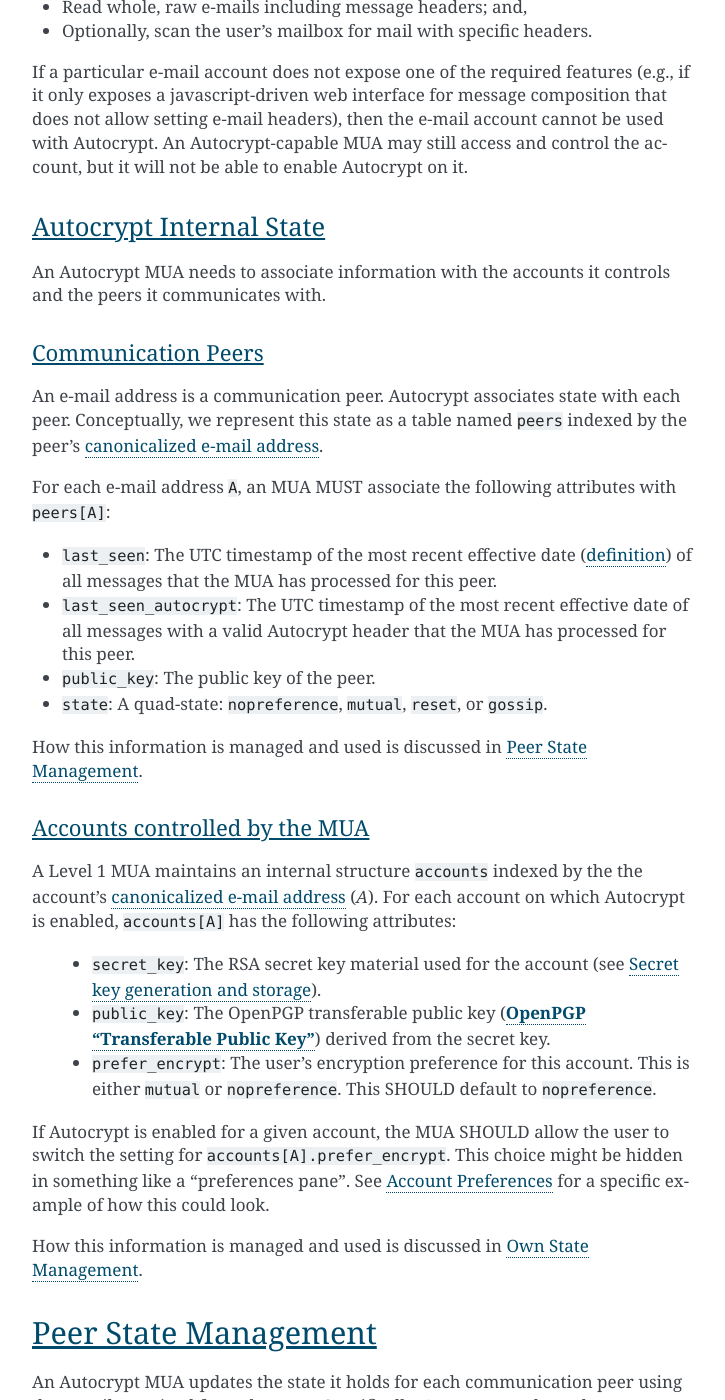
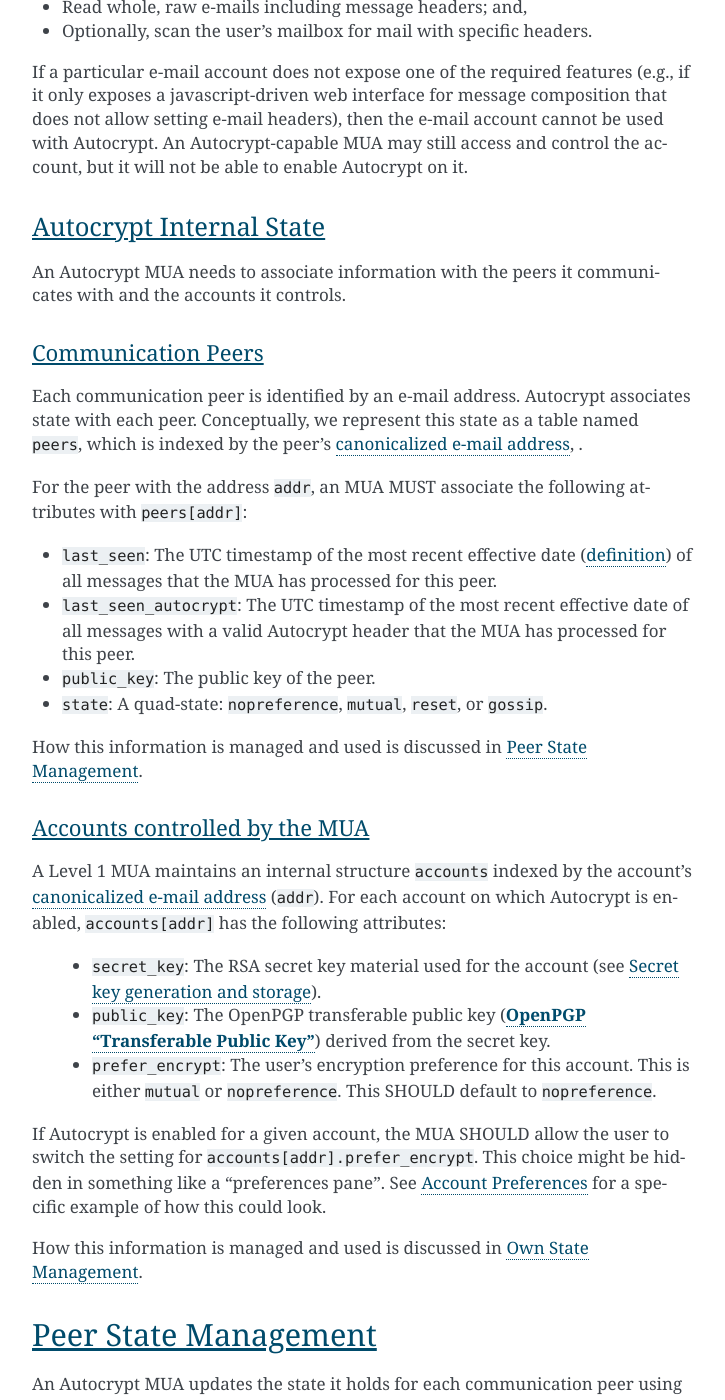
Before and after one commit to autocrypt/autocrypt, a Sphinx documentation site: the page built from doc/level1.rst, in a window 1280 px wide and 1400 px high, scrolled down 2778 px. Shown: the whole window, without its empty margins (388-1113 px from the left). Built offline with Sphinx 7.4.7, drawn with Linux system fonts in a browser that asks for light colours; some of the changed text lies outside the part shown.

Commit message:
Expand A to addr, from-addr, sender-addr, or to-addr as appropriate

```diff
--- a/doc/level1.rst
+++ b/doc/level1.rst
@@ -93,21 +93,21 @@
 Autocrypt Internal State
 ++++++++++++++++++++++++
 
-An Autocrypt MUA needs to associate information with the accounts it
-controls and the peers it communicates with.
+An Autocrypt MUA needs to associate information with the peers it
+communicates with and the accounts it controls.
 
 .. _peers:
 
 Communication Peers
 ~~~~~~~~~~~~~~~~~~~
 
-An e-mail address is a communication peer.  Autocrypt associates state
-with each peer.  Conceptually, we represent this state as a table named
-``peers`` indexed by the peer's :doc:`canonicalized
-e-mail address <address-canonicalization>`.
+Each communication peer is identified by an e-mail address.  Autocrypt
+associates state with each peer.  Conceptually, we represent this
+state as a table named ``peers``, which is indexed by the peer's
+:doc:`canonicalized e-mail address <address-canonicalization>`, .
 
-For each e-mail address ``A``, an MUA MUST associate the following
-attributes with ``peers[A]``:
+For the peer with the address ``addr``, an MUA MUST associate the
+following attributes with ``peers[addr]``:
 
 * ``last_seen``: The UTC timestamp of the most recent effective date
   (:ref:`definition <effective_date>`) of all messages that the MUA has
@@ -127,9 +127,9 @@
 ~~~~~~~~~~~~~~~~~~~~~~~~~~~~~~
 
 A Level 1 MUA maintains an internal structure ``accounts`` indexed by
-the  the account's :doc:`canonicalized e-mail address
-<address-canonicalization>` (`A`).  For each account on which Autocrypt is
-enabled, ``accounts[A]`` has the following attributes:
+the account's :doc:`canonicalized e-mail address
+<address-canonicalization>` (``addr``).  For each account on which
+Autocrypt is enabled, ``accounts[addr]`` has the following attributes:
 
  * ``secret_key``: The RSA secret key material used for
    the account (see :ref:`secretkeys`).
@@ -141,13 +141,14 @@
    This SHOULD default to ``nopreference``.
 
 If Autocrypt is enabled for a given account, the MUA SHOULD allow the
-user to switch the setting for ``accounts[A].prefer_encrypt``.  This
-choice might be hidden in something like a "preferences pane".  See
-:ref:`preference-ui` for a specific example of how this could look.
+user to switch the setting for ``accounts[addr].prefer_encrypt``.
+This choice might be hidden in something like a "preferences pane".
+See :ref:`preference-ui` for a specific example of how this could
+look.
 
-How this information is managed and used is discussed in :ref:`accounts-management`.
+How this information is managed and used is discussed in :ref:`account-management`.
 
-.. _peer-state-management:
+.. _peer-management:
 
 Peer State Management
 ---------------------
@@ -232,15 +233,17 @@
 Header injection in outbound mail
 ~~~~~~~~~~~~~~~~~~~~~~~~~~~~~~~~~
 
-During message composition, if the ``From:`` header of the
-outgoing e-mail (the ``sender address``) matches an address for which the Autocrypt-capable MUA
-has secret key material (``accounts[A].secret_key``), it
-SHOULD include an Autocrypt header. This header MUST contain the
-corresponding public key material (``accounts[A].public_key``) as the ``keydata``
-attribute, and the ``sender address`` as the ``addr`` attribute.  The most
-minimal Level 1 compliant MUA will only include these two attributes.  If
-``accounts[A].prefer_encrypt`` is set to ``mutual``, then the header MUST
-have a ``prefer-encrypt`` attribute with the value ``mutual``.
+During message composition, if the ``From:`` header of the outgoing
+e-mail (the ``from-addr``) matches an address for which the
+Autocrypt-capable MUA has secret key material
+(``accounts[from-addr].secret_key``), it SHOULD include an Autocrypt
+header. This header MUST contain the corresponding public key material
+(``accounts[from-addr].public_key``) as the ``keydata`` attribute, and
+``from-addr`` as the ``addr`` attribute.  The most minimal Level 1
+compliant MUA will only include these two attributes.  If
+``accounts[from-addr].prefer_encrypt`` is set to ``mutual``, then the
+header MUST have a ``prefer-encrypt`` attribute with the value
+``mutual``.
 
 The MUA MUST NOT include more than one valid Level 1 ``Autocrypt``
 header (see :ref:`update-peers`).
@@ -295,11 +298,10 @@
     a :rfc:`User ID <4880#section-5.11>` that matches the message's
     ``From`` address.
 
-``peers[A].state`` semantics
+``peers[addr].state`` semantics
 ~~~~~~~~~~~~~~~~~~~~~~~~~~~~~~~~~
 
-The ``state`` value of a particular ``peers`` entry is selected from a
-set range of values:
+The value of the ``state`` attribute can be either:
 
   - ``nopreference`` means the peer has not opted into mutual
     encryption.  The MUA may or may not know a key for such a peer.
@@ -324,11 +326,12 @@
 Updating Autocrypt Peer State
 +++++++++++++++++++++++++++++
 
-Incoming messages may be processed to update the ``peers`` entry for the
-sender by a MUA at receive or display time.
+Incoming messages may be processed to update the ``peers`` entry for
+the sender identified by ``sender-addr``, by an MUA at receive or
+display time.
 
-Messages SHOULD be ignored, and ``peers[A]`` SHOULD NOT be updated in
-the following cases:
+Messages SHOULD be ignored, and ``peers[sender-addr]`` SHOULD NOT be
+updated in the following cases:
 
   - The content-type is ``multipart/report``. In this case, it can be assumed
     the message was auto-generated. This avoids triggering a ``reset``
@@ -340,12 +343,12 @@
     message as not being spam the message MAY then be processed for
     ``Autocrypt`` headers.
 
-When parsing an incoming message, a MUA SHOULD examine all ``Autocrypt``
+When parsing an incoming message, an MUA SHOULD examine all ``Autocrypt``
 headers, rather than just the first one. If there is more than one
 valid header, this SHOULD be treated as an error, and all ``Autocrypt``
 headers discarded as invalid.
 
-Updating ``peers[A]`` depends on:
+Updating ``peers[sender-addr]`` depends on:
 
 .. _effective_date:
 
@@ -360,8 +363,9 @@
 value, then no changes are required, and the update process terminates.
 
 If the Autocrypt header is unavailable, and the effective message date
-is more recent than the current value of ``last_seen``, then the peer
-state should be updated as follows:
+is more recent than the current value of
+``peers[sender-addr].last_seen``, then ``peers[sender-addr]`` should
+be updated as follows:
 
 - set ``last_seen`` to the effective message date
 - set ``state`` to ``reset``
@@ -370,14 +374,15 @@
 are required and the update process terminates.
 
 At this point, the message being processed contains the most recent
-Autocrypt header, and ``peers[A]`` should be updated as follows:
+Autocrypt header, and ``peers[sender-addr]`` should be updated as
+follows:
 
 - set ``public_key`` to the corresponding ``keydata`` value of the Autocrypt header
 - set ``last_seen_autocrypt`` to the effective message date
 
 If the effective date of the message is more recent than or equal to
 the current ``last_seen`` value, it is also the most recent message
-overall. Additionally, update ``peers[A]`` as follows:
+overall. Additionally, update ``peers[sender-addr]`` as follows:
 
 - set ``last_seen`` to the effective message date
 - set ``state`` to ``mutual`` if the Autocrypt header contained a
@@ -427,11 +432,12 @@
 ~~~~~~~~~~~~~~~~~~~~~~~~~~~~~~~~~~~~~~~~~~~~~
 
 The Autocrypt recommendation for a message composed to a single
-recipient with the e-mail address ``A`` depends primarily on the value
-stored in :ref:`peers[A] <peers>`. It is derived
-by the following algorithm:
+recipient with the e-mail address ``to-addr`` depends primarily on
+the value stored in :ref:`peers[to-addr] <peers>`. It is derived by the
+following algorithm:
 
-1. If there is no ``peers`` entry, the recommendation is ``disable``.
+1. If there is no entry in ``peers`` for ``to-addr``, the
+   recommendation is ``disable``.
 2. If there is no ``public_key``, the recommendation is ``disable``.
 3. If the ``public_key`` is known for some reason to be unusable for
    encryption (e.g., it is otherwise known to be revoked or expired),
@@ -439,7 +445,7 @@
 4. If the message is composed as a reply to an encrypted message, then
    the recommendation is ``encrypt``.
 5. If both ``state`` is ``mutual`` and
-   ``accounts[A].prefer_encrypt`` is ``mutual``, then the
+   ``accounts[to-addr].prefer_encrypt`` is ``mutual``, then the
    recommendation is ``encrypt``.
 6. If ``state`` is ``gossip``, then the recommendation is ``discourage``.
 7. If ``state`` is ``reset`` and the ``last_seen_autocrypt`` is more
@@ -548,10 +554,11 @@
 An Autocrypt MUA MAY include ``Autocrypt-Gossip`` headers in messages
 with more than one recipient. These headers MUST be placed in the root
 MIME part of the encrypted message payload. The encrypted payload in
-this case contains one Autocrypt-Gossip header for each recipient, which
-MUST include ``addr`` and ``keydata`` attributes with the corresponding
-values for the recipient as stored in ``peers``.
-It SHOULD NOT contain a ``prefer-encrypt`` attribute.
+this case contains one Autocrypt-Gossip header for each recipient,
+which MUST include ``addr`` and ``keydata`` attributes with the
+corresponding values for the recipient identified by ``addr`` as
+stored in ``peers[addr]``.  It SHOULD NOT contain a ``prefer-encrypt``
+attribute.
 
 To avoid leaking metadata about a third party in the clear, an
 ``Autocrypt-Gossip`` header SHOULD NOT be added outside an encrypted
@@ -621,8 +628,8 @@
 ++++++++++++++++++++++++++++++++++++++
 
 An MUA that is capable of connecting to multiple e-mail accounts
-SHOULD have a separate and distinct Autocrypt ``accounts[A]`` for each
-e-mail account.
+SHOULD have a separate and distinct Autocrypt ``accounts[from-addr]``
+for each e-mail account with the address ``from-addr``.
 
 A multi-account MUA MAY maintain a single ``peers`` table that merges
 information from e-mail received across all accounts for the sake of
@@ -705,7 +712,7 @@
   after the ASCII-armor ending delimiter MUST be stripped before
   processing the secret key. The ASCII-armored secret key SHOULD have
   an ``Autocrypt-Prefer-Encrypt`` header that contains the current
-  ``accounts[A].prefer_encrypt`` setting.
+  ``accounts[addr].prefer_encrypt`` setting.
 
 - The symmetric encryption algorithm used MUST be AES-128.
   The passphrase MUST be the Setup Code (see below), used
@@ -817,8 +824,8 @@
    decryption. See :doc:`bad-import` for more explanation and an
    example.
 
- * If it decrypts the MUA SHOULD import the secret
-   key material as its own Autocrypt (``accounts[A]`` as
+ * If it decrypts, then the MUA SHOULD set
+   ``accounts[addr].secret_key`` to the secret key material (as
    discussed in :ref:`accounts`).
 
 See :ref:`setup-message-example`.
@@ -867,9 +874,9 @@
 Helping Users get Started
 +++++++++++++++++++++++++
 
-This section provides recommendations for MUA
-implementations to help users start Autocrypt immediately
-after an account was set up.
+This section provides recommendations for MUA implementations to help
+users start Autocrypt immediately after an account (with the address
+``addr``) was set up.
 
 The MUA SHOULD scan the mailbox for messages sent by the user
 (wherever the messages might be) that show evidence of OpenPGP or
@@ -902,8 +909,8 @@
 
 4. If no evidence for Autocrypt was found:
 
-   Create a key with default settings and without a password
-   in the background. Set your ``accounts[A].prefer_encrypt`` to
+   Create a key with default settings and without a password in the
+   background. Set your ``accounts[addr].prefer_encrypt`` to
    ``nopreference`` and start sending Autocrypt headers.
 
 
```
Also changed, not shown: other parts of doc/level1.rst (+5 -5 lines).
